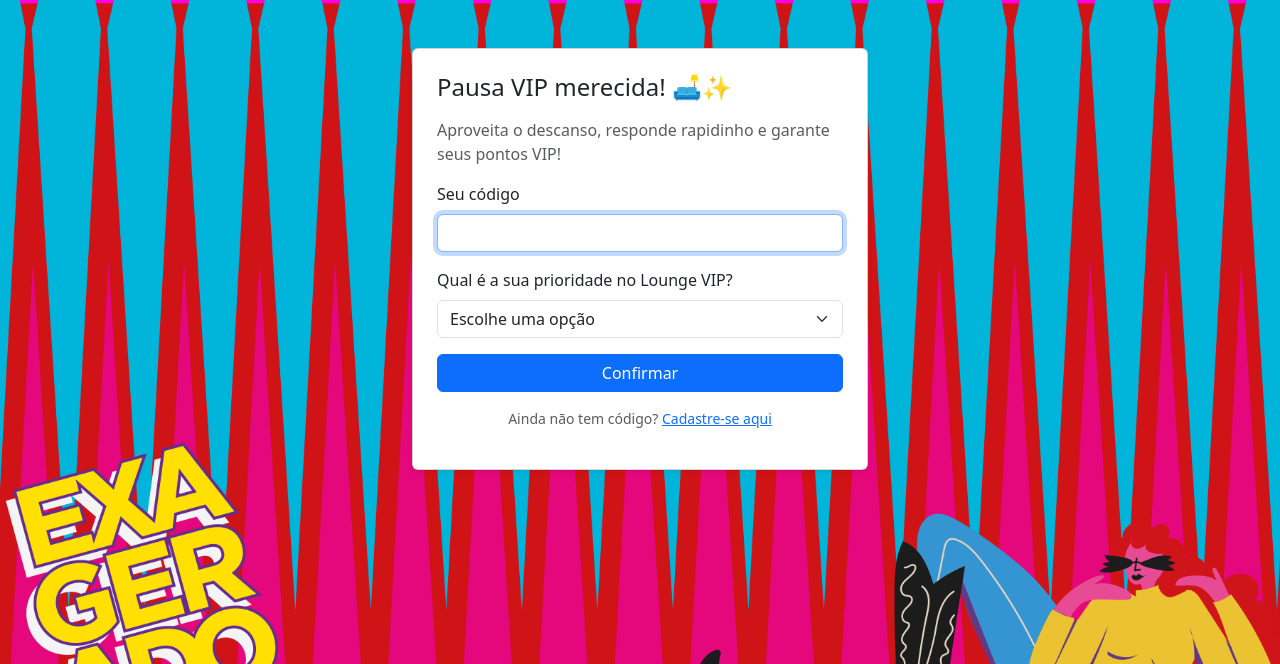
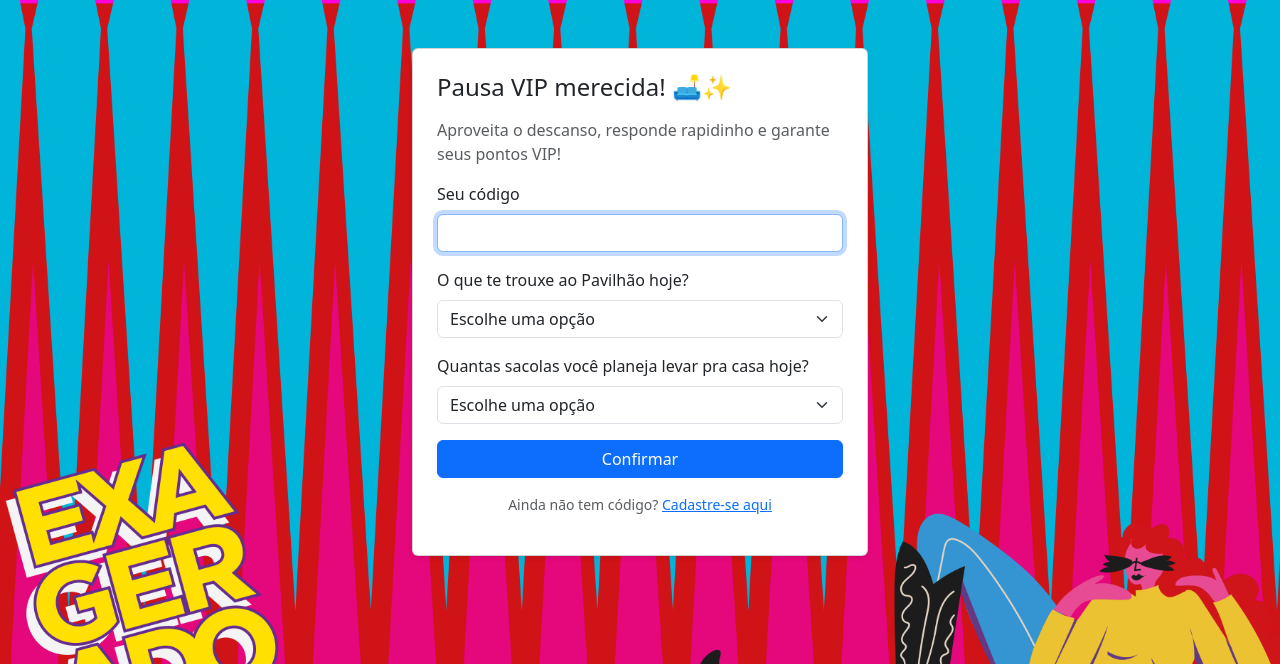
Before and after one commit to franciscoas25/Passaporte_Exagerado, a FastAPI app: page /vip-lounge in a window 1280 px wide. Shown: the top 664 px of the page. Run offline with FastAPI, Linux system fonts and the light colour scheme.

Commit message:
Ajuste do TOTEM 2

```diff
--- a/app/templates/vip_lounge.html
+++ b/app/templates/vip_lounge.html
@@ -13,6 +13,27 @@
     </div>
 
     <div class="mb-3">
+        <label class="form-label">O que te trouxe ao Pavilhão hoje?</label>
+        <select class="form-select" name="oque_trouxe" required>
+            <option value="" disabled selected>Escolhe uma opção</option>
+            <option value="trabalho">Vim pro corre do trabalho</option>
+            <option value="tava_passando">Tava passando e resolvi entrar pra ver</option>
+            <option value="exagerado">Vim especialmente para o Exagerado! 🛍️</option>
+            <option value="familia_amigos">Família e/ou amigos</option>
+        </select>
+    </div>
+
+    <div class="mb-3">
+        <label class="form-label">Quantas sacolas você planeja levar pra casa hoje?</label>
+        <select class="form-select" name="quantas_sacolas" required>
+            <option value="" disabled selected>Escolhe uma opção</option>
+            <option value="um_a_tres">1 a 3 itens (compras pontuais)</option>
+            <option value="quatro_a_sete">4 a 7 itens (garimpo com sucesso)</option>
+            <option value="mais_de_oito">Mais de 8 (renovei o guarda-roupa/casa)</option>
+        </select>
+    </div>
+
+    <!--<div class="mb-3">
         <label class="form-label">Qual é a sua prioridade no Lounge VIP?</label>
         <select class="form-select" name="prioridade" required>
             <option value="" disabled selected>Escolhe uma opção</option>
@@ -20,7 +41,7 @@
             <option value="network_e_bons_drinks">Networking e bons drinks</option>
             <option value="fazer_pausa_estrategica">Fazer uma pausa estratégica entre uma café e outro</option>
         </select>
-    </div>
+    </div>-->
 
     <!--<div class="mb-3">
         <label class="form-label">Quantas sacolas você planeja levar pra casa hoje?</label>
--- a/sql/schema.sql
+++ b/sql/schema.sql
@@ -38,7 +38,7 @@ CREATE TABLE IF NOT EXISTS interacoes_entrada_juquita (
 CREATE TABLE IF NOT EXISTS interacoes_lounge_vip (
     id INT GENERATED ALWAYS AS IDENTITY PRIMARY KEY,
     visitante_id INT NOT NULL REFERENCES users(id) UNIQUE,
-    prioridade VARCHAR(50) NOT NULL,
+    oque_trouxe VARCHAR(50) NOT NULL,
     quantas_sacolas VARCHAR(50) NOT NULL,
     created_at TIMESTAMP WITH TIME ZONE DEFAULT CURRENT_TIMESTAMP
 );
```
Also changed, not shown: app/database.py (+4 -4 lines).
